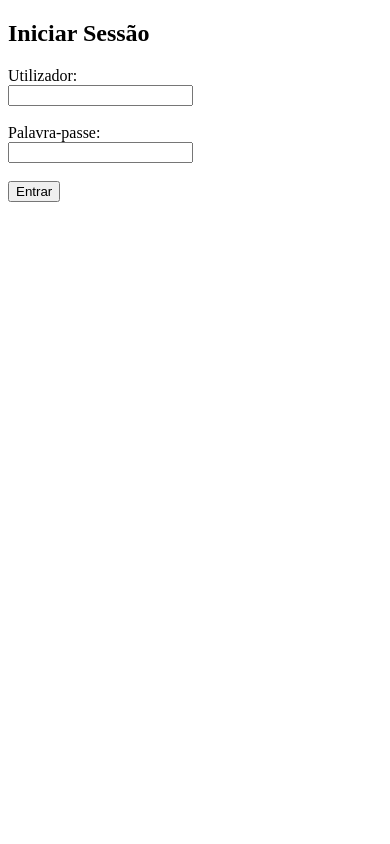
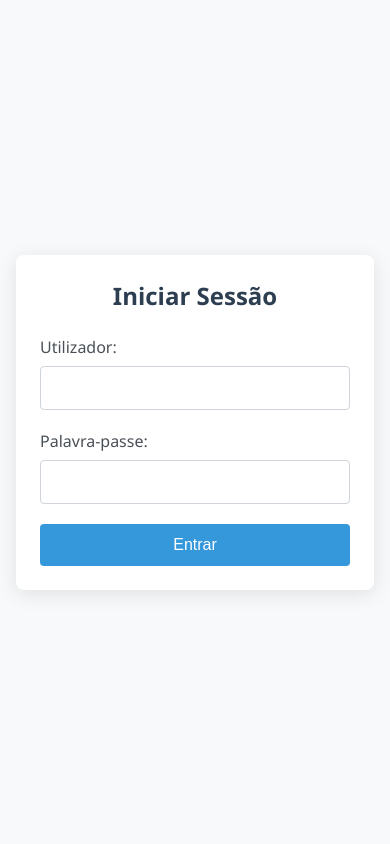
Before and after one commit to NelsonTGPSI/barbearia_saas, a Flask app: page /login in a window 390 px wide. Run offline with Flask 3, Linux system fonts and the light colour scheme; some libraries are stand-ins or nearby versions.

Commit message:
login.html

```diff
--- a/templates/login.html
+++ b/templates/login.html
@@ -1,21 +1,117 @@
-
 <!DOCTYPE html>
 <html lang="pt-PT">
 <head>
     <meta charset="UTF-8">
+    <meta name="viewport" content="width=device-width, initial-scale=1.0">
     <title>Iniciar Sessão - Administração</title>
+    <style>
+        body {
+            font-family: 'Segoe UI', Tahoma, Geneva, Verdana, sans-serif;
+            background-color: #f8f9fa;
+            margin: 0;
+            padding: 0;
+            display: flex;
+            justify-content: center;
+            align-items: center;
+            min-height: 100vh;
+            color: #343a40;
+        }
+
+        .login-container {
+            background-color: white;
+            padding: 2.5rem;
+            border-radius: 8px;
+            box-shadow: 0 4px 20px rgba(0, 0, 0, 0.1);
+            width: 100%;
+            max-width: 400px;
+        }
+
+        h2 {
+            margin-top: 0;
+            margin-bottom: 1.5rem;
+            color: #2c3e50;
+            text-align: center;
+            font-size: 1.8rem;
+        }
+
+        form {
+            display: flex;
+            flex-direction: column;
+        }
+
+        label {
+            margin-bottom: 0.5rem;
+            font-weight: 500;
+            color: #495057;
+        }
+
+        input {
+            padding: 0.75rem;
+            margin-bottom: 1.25rem;
+            border: 1px solid #ced4da;
+            border-radius: 4px;
+            font-size: 1rem;
+            transition: border-color 0.3s;
+        }
+
+        input:focus {
+            outline: none;
+            border-color: #3498db;
+            box-shadow: 0 0 0 3px rgba(52, 152, 219, 0.2);
+        }
+
+        button {
+            background-color: #3498db;
+            color: white;
+            padding: 0.75rem;
+            border: none;
+            border-radius: 4px;
+            font-size: 1rem;
+            font-weight: 500;
+            cursor: pointer;
+            transition: background-color 0.3s;
+        }
+
+        button:hover {
+            background-color: #2980b9;
+        }
+
+        .error-message {
+            color: #e74c3c;
+            margin-top: 1rem;
+            text-align: center;
+            padding: 0.5rem;
+            background-color: rgba(231, 76, 60, 0.1);
+            border-radius: 4px;
+        }
+
+        @media (max-width: 480px) {
+            .login-container {
+                padding: 1.5rem;
+                margin: 1rem;
+            }
+
+            h2 {
+                font-size: 1.5rem;
+            }
+        }
+    </style>
 </head>
 <body>
+    <div class="login-container">
         <h2>Iniciar Sessão</h2>
         <form action="/login" method="post">
-        <label for="username">Utilizador:</label><br>
-        <input type="text" id="username" name="username" required><br><br>
-        <label for="password">Palavra-passe:</label><br>
-        <input type="password" id="password" name="password" required><br><br>
+            <label for="username">Utilizador:</label>
+            <input type="text" id="username" name="username" required>
+
+            <label for="password">Palavra-passe:</label>
+            <input type="password" id="password" name="password" required>
+
             <button type="submit">Entrar</button>
         </form>
         {% if error %}
-        <p style="color:red;">{{ error }}</p>
+            <p class="error-message">{{ error }}</p>
         {% endif %}
+    </div>
 </body>
 </html>
```
Lines whose indentation alone changed are shown as unchanged.
